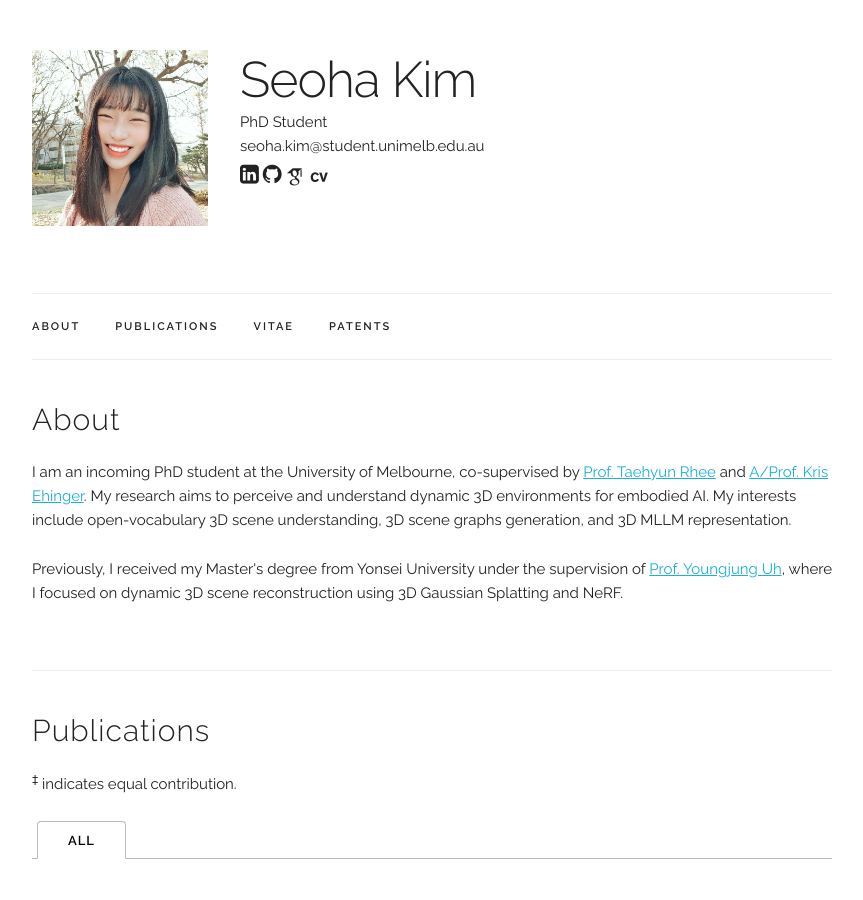
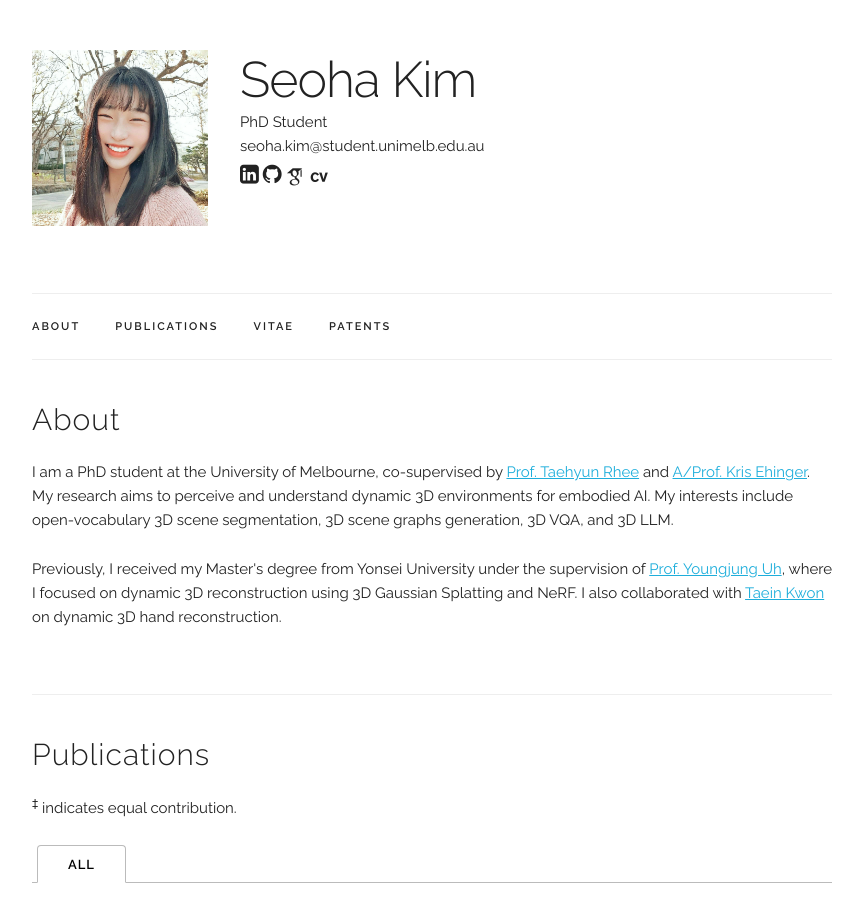
Before and after one commit to seoha-kim/seoha-kim.github.io, a Jekyll site: the page built from index.html, in a window 1280 px wide and 900 px high. Shown: the whole window, without its empty margins (208-1071 px from the left). Built offline with Jekyll 4.4.1, drawn with Linux system fonts in a browser that asks for light colours; some web fonts are replaced.

Commit message:
Update index.html

```diff
--- a/index.html
+++ b/index.html
@@ -5,10 +5,12 @@ title: Home
 <!-- ========== BIO ========== -->
 <div class="docs-section" id="bio">
   <h4>About</h4>
-<p>I am an incoming PhD student at the University of Melbourne, co-supervised by <a href="https://findanexpert.unimelb.edu.au/profile/1084098-taehyun-rhee">Prof. Taehyun Rhee</a> and <a href="http://www.kehinger.com/">A/Prof. Kris Ehinger</a>. My research aims to perceive and understand dynamic 3D environments for embodied AI. My interests include open-vocabulary 3D scene understanding, 3D scene graphs generation, and 3D MLLM representation.</p>
+<p>I am a PhD student at the University of Melbourne, co-supervised by <a href="https://findanexpert.unimelb.edu.au/profile/1084098-taehyun-rhee">Prof. Taehyun Rhee</a> and <a href="http://www.kehinger.com/">A/Prof. Kris Ehinger</a>.
+  My research aims to perceive and understand dynamic 3D environments for embodied AI. My interests include open-vocabulary 3D scene segmentation, 3D scene graphs generation, 3D VQA, and 3D LLM.</p>
 
-<p>Previously, I received my Master's degree from Yonsei University under the supervision of <a href="https://vilab.yonsei.ac.kr/members/professor">Prof. Youngjung Uh</a>, where I focused on dynamic 3D scene reconstruction using 3D Gaussian Splatting and NeRF.</p>
-</div>
+<p>Previously, I received my Master's degree from Yonsei University under the supervision of <a href="https://vilab.yonsei.ac.kr/members/professor">Prof. Youngjung Uh</a>,
+  where I focused on dynamic 3D reconstruction using 3D Gaussian Splatting and NeRF.
+I also collaborated with <a href="https://taeinkwon.com/">Taein Kwon</a> on dynamic 3D hand reconstruction.</div>
 
 <!-- ========== PUBLICATIONS ========== -->
 <div class="docs-section" id="publications">
```
